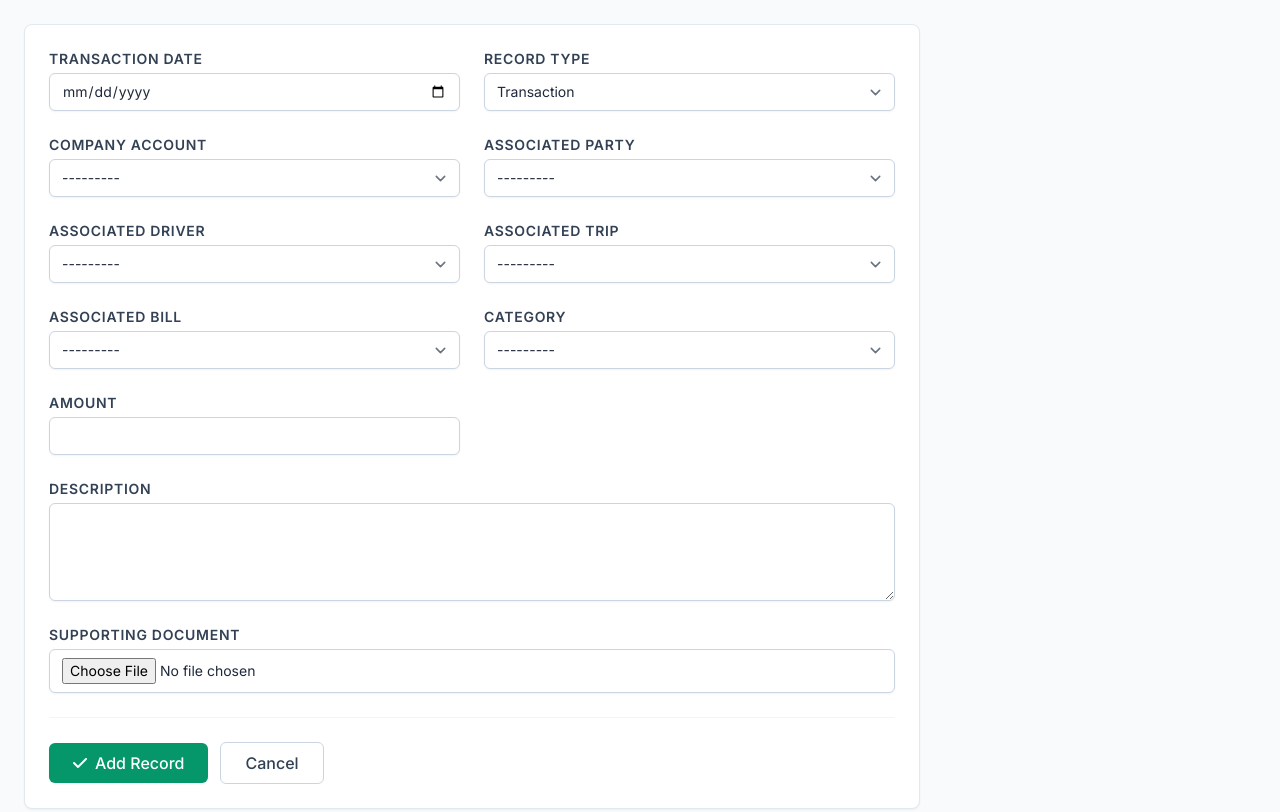
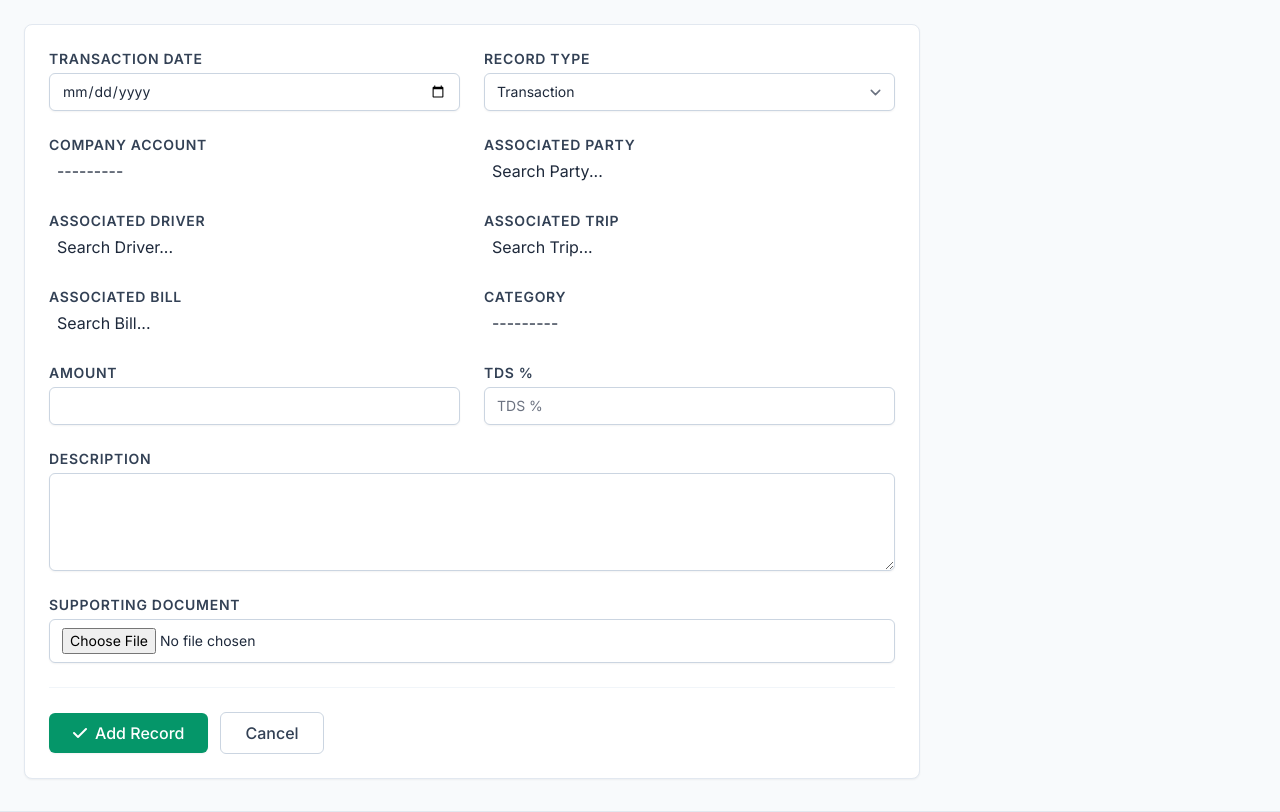
Before and after one commit to Frisked96/transport_management_system, a Django app: page /ledger/record/create/ in a window 1280 px wide. Shown: the part 156-968 px from the top of the page. Run offline with Django 5.2, Linux system fonts and the light colour scheme; the visitor is signed in with stand-in values (Sample User, id 1); data comes from the database, SQL or seed files in the repository; data that the repository does not hold is empty; some libraries are stand-ins or nearby versions.

Commit message:
feat: Add TDS percentage field to FinancialRecord model and update form and template for handling TDS calculations

```diff
--- a/ledger/forms.py
+++ b/ledger/forms.py
@@ -129,6 +129,7 @@ class FinancialRecordForm(forms.ModelForm):
             'payment_distribution',
             'category',
             'amount',
+            'tds_percentage',
             'description',
             'document_ref'
         ]
@@ -137,6 +138,14 @@ class FinancialRecordForm(forms.ModelForm):
             'date': forms.DateInput(
                 attrs={
                     'type': 'date'
+                }
+            ),
+            'tds_percentage': forms.NumberInput(
+                attrs={
+                    'step': '0.01',
+                    'min': '0',
+                    'max': '100',
+                    'placeholder': 'TDS %'
                 }
             ),
             'description': forms.Textarea(
--- a/ledger/views.py
+++ b/ledger/views.py
@@ -696,7 +696,8 @@ def get_bill_balance(request):
         return JsonResponse({
             'balance': float(bill.outstanding_balance),
             'total': float(bill.rounded_total),
-            'received': float(bill.amount_received)
+            'received': float(bill.amount_received),
+            'subtotal': float(bill.subtotal),
         })
     except Exception as e:
         return JsonResponse({'error': str(e)}, status=400)
--- a/templates/ledger/financialrecord_form.html
+++ b/templates/ledger/financialrecord_form.html
@@ -128,6 +128,8 @@
         const categorySelect = document.getElementById('id_category');
 
         const associatedBillWrapper = document.getElementById('wrapper_id_associated_bill');
+        const tdsPercentageInput = document.getElementById('id_tds_percentage');
+        const associatedBillSelect = document.getElementById('id_associated_bill');
 
         const multiTripArea = document.getElementById('multi-trip-area');
         const unpaidTripsList = document.getElementById('unpaid-trips-list');
@@ -140,6 +142,38 @@
         let selectedTripIds = []; // Store IDs in order
 
         const recordTypeSelect = document.getElementById('id_record_type');
+
+        // --- Local Cache & Select2 Initialization ---
+        function initFormSearch() {
+            const cachedData = getCachedData();
+
+            // 1. Populate Party from cache if empty
+            if (partySelect && cachedData.parties && partySelect.options.length <= 1) {
+                const currentValue = partySelect.value;
+                // Keep the empty option
+                partySelect.innerHTML = '<option value="">---------</option>';
+                cachedData.parties.forEach(p => {
+                    const option = new Option(p.name, p.id);
+                    if (p.id == currentValue) option.selected = true;
+                    partySelect.add(option);
+                });
+            }
+
+            // 2. Initialize Select2 for better searchability
+            $(partySelect).select2({ theme: 'bootstrap-5', width: '100%', placeholder: 'Search Party...' });
+            $(associatedBillSelect).select2({ theme: 'bootstrap-5', width: '100%', placeholder: 'Search Bill...' });
+            $('#id_associated_trip').select2({ theme: 'bootstrap-5', width: '100%', placeholder: 'Search Trip...' });
+            $('#id_account').select2({ theme: 'bootstrap-5', width: '100%' });
+            $('#id_category').select2({ theme: 'bootstrap-5', width: '100%' });
+            $('#id_driver').select2({ theme: 'bootstrap-5', width: '100%', placeholder: 'Search Driver...' });
+
+            // Ensure Select2 changes trigger our standard listeners
+            $(partySelect).on('change', function() { partySelect.dispatchEvent(new Event('change')); });
+            $(categorySelect).on('change', function() { categorySelect.dispatchEvent(new Event('change')); });
+            $(associatedBillSelect).on('change', function() { associatedBillSelect.dispatchEvent(new Event('change')); });
+        }
+
+        initFormSearch();
 
         // State Management
         function updateUIState() {
@@ -154,6 +188,8 @@
             const isTripPayment = categoryName.includes('Trip Payment');
             const isInvoicePayment = categoryName.includes('Invoice Payment');
             const isDeduction = categoryName.includes('Deductions');
+            const isTDS = categoryName.includes('TDS');
+            const isShortage = categoryName.includes('Shortage');
 
             // Handle General Type (Simplified view but keeps Party/Account)
             const isGeneral = recordType === 'General';
@@ -163,6 +199,7 @@
                 if (driverFieldWrapper) driverFieldWrapper.classList.add('hidden');
                 if (associatedTripWrapper) associatedTripWrapper.classList.add('hidden');
                 if (associatedBillWrapper) associatedBillWrapper.classList.add('hidden');
+                if (document.getElementById('wrapper_id_tds_percentage')) document.getElementById('wrapper_id_tds_percentage').classList.add('hidden');
                 multiTripArea.classList.add('hidden');
                 return;
             } else {
@@ -196,9 +233,9 @@
                 }
             }
 
-            // 3. Handle Associated Bill (Show for Invoice Payment or Deductions)
+            // 3. Handle Associated Bill (Show for Invoice Payment, Deductions, TDS, or Shortage)
             if (associatedBillWrapper) {
-                if (isInvoicePayment || isDeduction) {
+                if (isInvoicePayment || isDeduction || isTDS || isShortage) {
                     associatedBillWrapper.classList.remove('hidden');
                 } else {
                     associatedBillWrapper.classList.add('hidden');
@@ -210,6 +247,48 @@
                 if (hasParty) driverFieldWrapper.classList.add('hidden');
                 else driverFieldWrapper.classList.remove('hidden');
             }
+
+            // 5. Handle TDS % Field
+            const tdsPercentageWrapper = document.getElementById('wrapper_id_tds_percentage');
+            if (tdsPercentageWrapper) {
+                if (isTDS) {
+                    tdsPercentageWrapper.classList.remove('hidden');
+                } else {
+                    tdsPercentageWrapper.classList.add('hidden');
+                }
+            }
+        }
+
+        function calculateTDS() {
+            if (!associatedBillSelect || !tdsPercentageInput) return;
+
+            const billId = associatedBillSelect.value;
+            const percentage = parseFloat(tdsPercentageInput.value);
+
+            if (billId && !isNaN(percentage)) {
+                fetch(`{% url 'get-bill-balance' %}?bill_id=${billId}`)
+                    .then(response => response.json())
+                    .then(data => {
+                        if (data.subtotal) {
+                            const tdsAmount = (data.subtotal * percentage / 100).toFixed(2);
+                            amountInput.value = tdsAmount;
+                        }
+                    })
+                    .catch(error => console.error('Error fetching bill subtotal:', error));
+            }
+        }
+
+        if (tdsPercentageInput) {
+            tdsPercentageInput.addEventListener('input', calculateTDS);
+        }
+
+        if (associatedBillSelect) {
+            associatedBillSelect.addEventListener('change', function() {
+                const categoryName = categorySelect.options[categorySelect.selectedIndex].text;
+                if (categoryName.includes('TDS')) {
+                    calculateTDS();
+                }
+            });
         }
 
         // Fetch Trips
@@ -217,7 +296,10 @@
             if (!partyId) {
                 if (associatedTripWrapper) {
                     const select = document.getElementById('id_associated_trip');
-                    if (select) select.innerHTML = '<option value="">---------</option>';
+                    if (select) {
+                        select.innerHTML = '<option value="">---------</option>';
+                        $(select).trigger('change');
+                    }
                 }
                 return;
             }
@@ -242,6 +324,7 @@
                                 if (trip.id == currentValue) option.selected = true;
                                 select.appendChild(option);
                             });
+                            $(select).trigger('change');
                         }
                     }
 
@@ -261,11 +344,13 @@
 
             if (!partyId) {
                 billSelect.innerHTML = '<option value="">---------</option>';
+                $(billSelect).trigger('change');
                 return;
             }
 
             const currentBillId = billSelect.value;
             billSelect.innerHTML = '<option value="">Loading...</option>';
+            $(billSelect).trigger('change');
 
             fetch(`{% url 'get-party-bills' %}?party_id=${partyId}&unpaid_only=true`)
                 .then(response => response.json())
@@ -280,10 +365,12 @@
                             billSelect.appendChild(option);
                         });
                     }
+                    $(billSelect).trigger('change');
                 })
                 .catch(error => {
                     console.error('Error fetching bills:', error);
                     billSelect.innerHTML = '<option value="">Error loading bills</option>';
+                    $(billSelect).trigger('change');
                 });
         }
 
@@ -429,14 +516,25 @@
         }
 
         if (categorySelect) {
-            categorySelect.addEventListener('change', updateUIState);
+            categorySelect.addEventListener('change', function() {
+                updateUIState();
+
+                // If switched to TDS, trigger calculation if possible
+                const categoryName = categorySelect.options[categorySelect.selectedIndex].text;
+                if (categoryName.includes('TDS')) {
+                    calculateTDS();
+                }
+            });
         }
 
         // Auto-fill amount from Bill balance
-        const billSelect = document.getElementById('id_associated_bill');
         if (billSelect) {
             billSelect.addEventListener('change', function() {
                 if (this.value) {
+                    const categoryName = categorySelect.options[categorySelect.selectedIndex].text;
+                    if (categoryName.includes('TDS')) {
+                        calculateTDS();
+                    } else {
                         fetch(`{% url 'get-bill-balance' %}?bill_id=${this.value}`)
                             .then(response => response.json())
                             .then(data => {
@@ -447,6 +545,7 @@
                                 }
                             });
                     }
+                }
             });
         }
 
```
Also changed, not shown: ledger/models.py (+14 -7 lines), ledger/migrations/0029_financialrecord_tds_percentage.py (added). Lines whose indentation alone changed are shown as unchanged.
